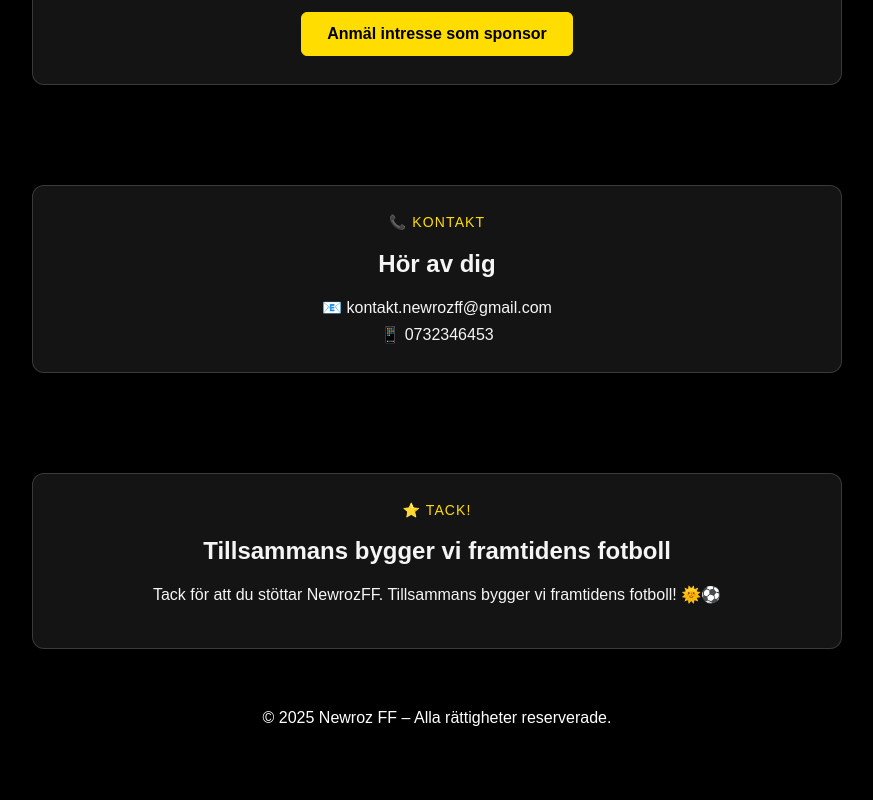
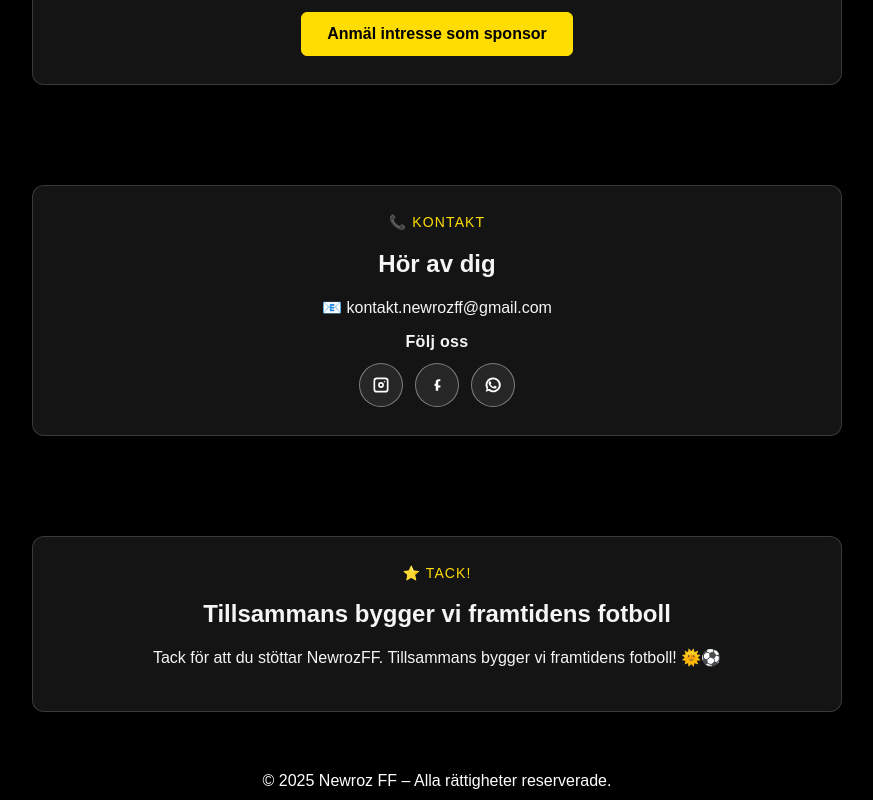
Before and after one commit to hemen112/newrozff, a React (Vite) app: page / in a window 1280 px wide. Shown: the part 1729-2529 px from the top of the page, without its empty margins (203-1076 px from the left). Before the commit the page ends 2466 px from the top, so only its background shows below. Built offline with nearby package versions, Linux system fonts and the light colour scheme.

Commit message:
Added Event component & socialMedia under contact component

```diff
--- a/src/App.css
+++ b/src/App.css
@@ -207,6 +207,47 @@
   font-weight: 700;
 }
 
+.social-links {
+  display: flex;
+  gap: 12px;
+  margin-top: 16px;
+  justify-content: center;
+  align-items: center;
+  flex-wrap: wrap;
+}
+
+.social-heading {
+  width: 100%;
+  text-align: center;
+  margin: 0;
+  font-weight: 700;
+  letter-spacing: 0.02em;
+}
+
+.social-link {
+  display: inline-flex;
+  align-items: center;
+  justify-content: center;
+  width: 42px;
+  height: 42px;
+  border: 1px solid rgba(255, 255, 255, 0.4);
+  border-radius: 50%;
+  background: rgba(255, 255, 255, 0.08);
+  transition: transform 0.15s ease, border-color 0.15s ease, background 0.15s ease;
+}
+
+.social-link svg {
+  width: 20px;
+  height: 20px;
+  fill: #fdfdfd;
+}
+
+.social-link:hover {
+  transform: translateY(-2px);
+  border-color: #ffdd00;
+  background: rgba(255, 221, 0, 0.1);
+}
+
 .footer {
   background: rgba(0, 0, 0, 0.7);
   color: white;
--- a/src/components/Contact.jsx
+++ b/src/components/Contact.jsx
@@ -8,10 +8,43 @@
           <li>
             <span className="contact-label">📧</span> kontakt.newrozff@gmail.com
           </li>
-          <li>
-            <span className="contact-label">📱</span> 0732346453
-          </li>
         </ul>
+        <div className="social-links">
+          <p className="social-heading">Följ oss</p>
+          <a
+            className="social-link"
+            href="#"
+            aria-label="Instagram"
+            target="_blank"
+            rel="noreferrer"
+          >
+            <svg viewBox="0 0 24 24" aria-hidden="true">
+              <path d="M7 3h10a4 4 0 0 1 4 4v10a4 4 0 0 1-4 4H7a4 4 0 0 1-4-4V7a4 4 0 0 1 4-4Zm0 2a2 2 0 0 0-2 2v10a2 2 0 0 0 2 2h10a2 2 0 0 0 2-2V7a2 2 0 0 0-2-2H7Zm5 3.5A3.5 3.5 0 1 1 8.5 12 3.5 3.5 0 0 1 12 8.5Zm0 2A1.5 1.5 0 1 0 13.5 12 1.5 1.5 0 0 0 12 10.5Zm4.25-3.4a.85.85 0 1 1-.85.85.85.85 0 0 1 .85-.85Z" />
+            </svg>
+          </a>
+          <a
+            className="social-link"
+            href="#"
+            aria-label="Facebook"
+            target="_blank"
+            rel="noreferrer"
+          >
+            <svg viewBox="0 0 24 24" aria-hidden="true">
+              <path d="M13.5 10.5V8.75c0-.76.18-1.15 1.48-1.15H16V5h-1.7C11.7 5 10.5 6.06 10.5 8.24v2.26H9v2.6h1.5V19h3v-3.9H16l.25-2.6h-2.75Z" />
+            </svg>
+          </a>
+          <a
+            className="social-link"
+            href="https://whatsapp.com/channel/0029VbAlZ89GU3BN8iviKz2U"
+            aria-label="WhatsApp"
+            target="_blank"
+            rel="noreferrer"
+          >
+            <svg viewBox="0 0 24 24" aria-hidden="true">
+              <path d="M12.04 3a8.9 8.9 0 0 0-7.73 13.35l-1 3.66 3.77-.99A8.9 8.9 0 1 0 12.04 3Zm0 2a6.9 6.9 0 0 1 5.82 10.6c-.12.19-.3.44-.5.64a6.9 6.9 0 0 1-8.94.75l-.53-.39-2.22.58.59-2.16-.38-.55A6.9 6.9 0 0 1 12.04 5Zm-3.02 2.9c-.18-.38-.31-.38-.47-.38H8.2c-.15 0-.4.06-.62.31-.21.25-.82.8-.82 1.95s.84 2.26.96 2.41c.12.16 1.63 2.56 4.01 3.48.56.24 1 .38 1.35.49.56.18 1.06.16 1.46.1.45-.07 1.39-.57 1.59-1.11.2-.54.2-1 .14-1.1-.07-.09-.23-.15-.47-.27-.24-.12-1.39-.68-1.6-.75-.21-.08-.37-.12-.53.12-.16.24-.61.75-.75.91-.14.16-.28.18-.52.06-.24-.12-1-.37-1.9-1.18-.7-.62-1.17-1.39-1.3-1.63-.14-.24 0-.36.1-.48.1-.12.24-.27.36-.41.12-.14.16-.24.24-.4.08-.16.04-.3-.02-.42-.06-.12-.52-1.3-.73-1.79Z" />
+            </svg>
+          </a>
+        </div>
       </div>
     </section>
   );
--- a/src/components/Header.jsx
+++ b/src/components/Header.jsx
@@ -5,6 +5,7 @@
   const logoSrc = `${import.meta.env.BASE_URL}logo.png`;
   const sponsorPage = `${import.meta.env.BASE_URL}sponsor`;
   const visionPage = `${import.meta.env.BASE_URL}vision`;
+  const eventsPage = `${import.meta.env.BASE_URL}events`;
 
   return (
     <header className="header">
@@ -15,6 +16,7 @@
       <nav>
         <a href="#hem" onClick={(e) => { e.preventDefault(); navigateToSection("hem"); }}>Hem</a>
         <a href={visionPage} onClick={(e) => { e.preventDefault(); navigate("vision"); }}>Vision</a>
+        <a href={eventsPage} onClick={(e) => { e.preventDefault(); navigate("events"); }}>Events</a>
         <a href={sponsorPage} onClick={(e) => { e.preventDefault(); navigate("sponsor"); }}>Sponsorer</a>
         <a href="#kontakt" onClick={(e) => { e.preventDefault(); navigateToSection("kontakt"); }}>Kontakt</a>
       </nav>
--- a/src/content/texts.js
+++ b/src/content/texts.js
@@ -86,3 +86,21 @@
     url: "https://forms.gle/gUmuUztPnSSb14AC7",
   },
 };
+
+export const backButton = "Tillbaka till startsidan";
+export const webRights = "© 2025 Newroz FF – Alla rättigheter reserverade.";
+
+export const eventsContent = {
+  intro: "Kommande evenemang för NewrozFF. Häng med på matcher, träningar och klubbkvällar.",
+  items: [
+    {
+      title: "Mindre turnering – Sörby IP",
+      date: "20 december 2025 kl 18:00",
+      description: "Vi kör en mindre turnering på Sörby IP. Mer info kommer."
+    }
+  ],
+  cta: {
+    label: "Anmäl dig till nästa event",
+    url: "https://forms.gle/qcGaHpMzmjL5Aqzq7"
+  }
+};
--- a/src/main.jsx
+++ b/src/main.jsx
@@ -3,6 +3,7 @@
 import App from './App.jsx'
 import SponsorPage from './pages/SponsorPage.jsx'
 import VisionPage from './pages/VisionPage.jsx'
+import EventsPage from './pages/EventsPage.jsx'
 import './App.css'
 
 const getRoute = () => {
@@ -13,6 +14,7 @@
     .replace(/\.html$/, '');
   if (path === 'sponsor') return 'sponsor';
   if (path === 'vision' || path === 'lang') return 'vision';
+  if (path === 'events') return 'events';
   return 'home';
 };
 
@@ -31,6 +33,7 @@
 
   if (route === 'sponsor') return <SponsorPage />;
   if (route === 'vision') return <VisionPage />;
+  if (route === 'events') return <EventsPage />;
   return <App />;
 }
 
--- /dev/null
+++ b/src/pages/EventsPage.jsx
@@ -0,0 +1,46 @@
+import Header from "../components/Header";
+import { eventsContent, backButton, webRights } from "../content/texts";
+import { navigate } from "../utils/navigation";
+
+function EventsPage() {
+  return (
+    <div className="page-shell">
+      <Header />
+      <main className="section">
+        <div className="container">
+          <div className="section-content card bg-transparent border-light border-opacity-25 text-start">
+            <p className="eyebrow text-uppercase">Evenemang</p>
+            <h1 className="h3 fw-bold">Kommande events</h1>
+            <p className="mb-4">{eventsContent.intro}</p>
+
+            <div className="section-grid">
+              {eventsContent.items.map((event) => (
+                <div className="card bg-transparent border-light border-opacity-25 text-start" key={event.title}>
+                  <h3 className="h5 fw-bold">{event.title}</h3>
+                  <p className="mb-1"><strong>{event.date}</strong></p>
+                  <p className="mb-0">{event.description}</p>
+                </div>
+              ))}
+            </div>
+
+            <div className="d-flex flex-wrap gap-2 mt-4">
+              <a
+                className="ghost-btn"
+                href={`${import.meta.env.BASE_URL}`}
+                onClick={(e) => {
+                  e.preventDefault();
+                  navigate("");
+                }}
+              >
+                {backButton}
+              </a>
+            </div>
+          </div>
+        </div>
+      </main>
+      <footer className="footer">{webRights}</footer>
+    </div>
+  );
+}
+
+export default EventsPage;
```
